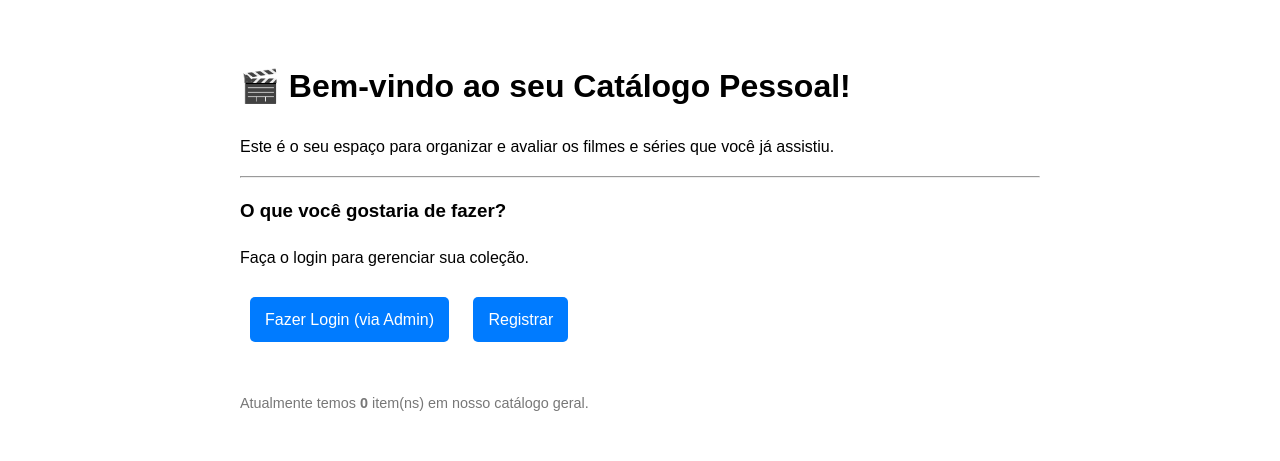
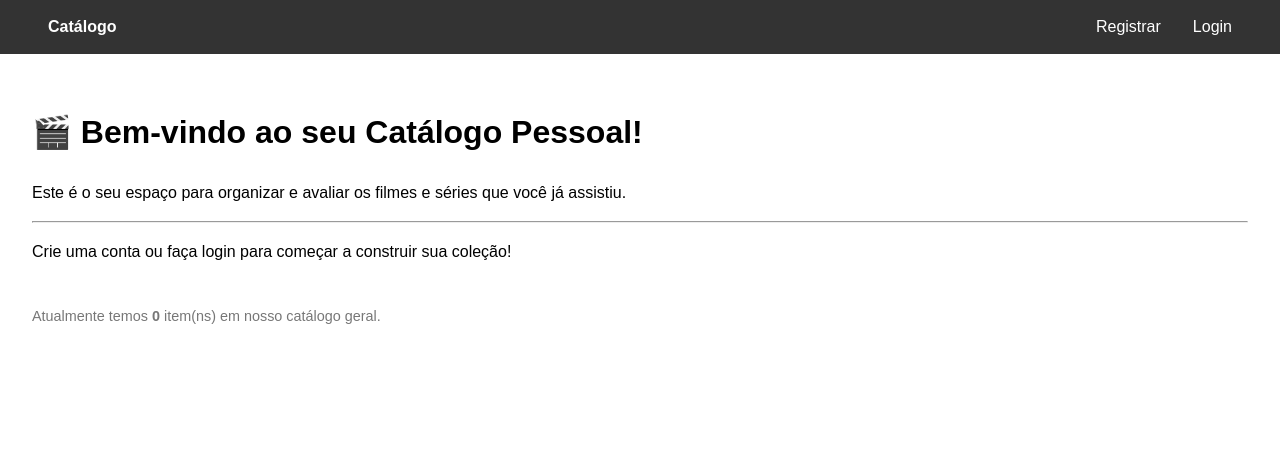
Before and after one commit to qualquercois1/Catalogo, a Django app: page / in a window 1280 px wide. Shown: the top 461 px of the page. Run offline with Django 5.2, Linux system fonts and the light colour scheme; data that the repository does not hold is empty.

Commit message:
Alterei o layout e a lógica para mostrar os filmes

```diff
--- a/catalog/models.py
+++ b/catalog/models.py
@@ -4,13 +4,13 @@ from django.core.validators import MinValueValidator, MaxValueValidator
 
 
 class Genero(models.Model):
-    nome = models.CharField(max_length=30, unique=True)
+    nome = models.CharField(max_length=50, unique=True)
 
     def __str__(self):
         return self.nome
 
 class Ator(models.Model):
-    nome = models.CharField(max_length=60)
+    nome = models.CharField(max_length=150)
 
     def __str__(self):
         return self.nome
--- /dev/null
+++ b/catalog/templates/catalog/base.html
@@ -0,0 +1,43 @@
+<!DOCTYPE html>
+<html lang="pt-br">
+<head>
+    <meta charset="UTF-8">
+    <meta name="viewport" content="width=device-width, initial-scale=1.0">
+
+    <title>{% block title %}Meu Catálogo{% endblock %}</title>
+
+    <style>
+        body { font-family: sans-serif; margin: 0; line-height: 1.6; }
+        .navbar { background-color: #333; overflow: hidden; padding: 0 2em; }
+        .navbar a { float: left; display: block; color: white; text-align: center; padding: 14px 16px; text-decoration: none; }
+        .navbar a:hover { background-color: #ddd; color: black; }
+        .navbar-right { float: right; }
+        .container { padding: 2em; }
+    </style>
+</head>
+<body>
+
+    <nav class="navbar">
+        <a href="{% url 'home' %}"><strong>Catálogo</strong></a>
+
+        {% if user.is_authenticated %}
+            <a href="{% url 'catalog:listar_meus_filmes' %}">Meus Itens</a>
+            <a href="{% url 'catalog:criar_item' %}">Adicionar Item</a>
+            <div class="navbar-right">
+                <a href="{% url 'admin:logout' %}">Sair ({{ user.username }})</a>
+            </div>
+        {% else %}
+            <div class="navbar-right">
+                <a href="{% url 'catalog:register' %}">Registrar</a>
+                <a href="{% url 'admin:login' %}">Login</a>
+            </div>
+        {% endif %}
+    </nav>
+
+    <main class="container">
+        {% block content %}
+        {% endblock %}
+    </main>
+
+</body>
+</html>
--- a/catalog/templates/catalog/home.html
+++ b/catalog/templates/catalog/home.html
@@ -1,39 +1,19 @@
-<!DOCTYPE html>
-<html lang="pt-br">
-<head>
-    <meta charset="UTF-g">
-    <meta name="viewport" content="width=device-width, initial-scale=1.0">
-    <title>Bem-vindo ao Catálogo de Filmes</title>
-    <style>
-        body { font-family: sans-serif; line-height: 1.6; padding: 2em; }
-        .container { max-width: 800px; margin: auto; }
-        .nav-link { display: inline-block; margin: 10px; padding: 10px 15px; background-color: #007bff; color: white; text-decoration: none; border-radius: 5px; }
-        .nav-link:hover { background-color: #0056b3; }
-        .footer { margin-top: 40px; font-size: 0.9em; color: #777; }
-    </style>
-</head>
-<body>
-    <div class="container">
-        <h1>🎬 Bem-vindo ao seu Catálogo Pessoal!</h1>
-        <p>Este é o seu espaço para organizar e avaliar os filmes e séries que você já assistiu.</p>
-        <hr>
+{% extends 'catalog/base.html' %}
 
-        <h3>O que você gostaria de fazer?</h3>
+{% block title %}Página Inicial - Meu Catálogo{% endblock %}
 
-        {% if user.is_authenticated %}
-            <p>Olá, {{ user.username }}!</p>
-            <a href="{% url 'catalog:criar_item' %}" class="nav-link">Adicionar Novo Filme/Série</a>
-            <a href="{% url 'admin:index' %}" class="nav-link">Acessar Painel Admin</a>
-            {% else %}
-            <p>Faça o login para gerenciar sua coleção.</p>
-            <a href="{% url 'admin:index' %}" class="nav-link">Fazer Login (via Admin)</a>
-            <a href="{% url 'catalog:register' %}" class="nav-link">Registrar</a>
+{% block content %}
+    <h1>🎬 Bem-vindo ao seu Catálogo Pessoal!</h1>
+    <p>Este é o seu espaço para organizar e avaliar os filmes e séries que você já assistiu.</p>
+    <hr>
 
-        {% endif %}
+    {% if not user.is_authenticated %}
+        <p>Crie uma conta ou faça login para começar a construir sua coleção!</p>
+    {% else %}
+        <p>Use o menu de navegação acima para gerenciar seus itens.</p>
+    {% endif %}
 
-        <div class="footer">
-            <p>Atualmente temos <strong>{{ total_itens }}</strong> item(ns) em nosso catálogo geral.</p>
-        </div>
+    <div style="margin-top: 40px; font-size: 0.9em; color: #777;">
+        <p>Atualmente temos <strong>{{ total_itens }}</strong> item(ns) em nosso catálogo geral.</p>
     </div>
-</body>
-</html>
+{% endblock %}
--- a/catalog/views.py
+++ b/catalog/views.py
@@ -2,14 +2,29 @@
 from django.shortcuts import render, redirect, get_object_or_404
 from django.contrib.auth.decorators import login_required
 from django.contrib.auth import login # <-- A LINHA QUE FALTAVA
-
+from django.db.models import Subquery, OuterRef
 from .models import Item, Avaliacao
 from .forms import CustomUserCreationForm, ItemForm
 
 
 @login_required
 def listar_meus_filmes(request):
-    filmes_do_usuario = Item.objects.filter(proprietario=request.user).order_by('-id')
+    # 1. Vamos criar uma subconsulta.
+    # Para cada Item na consulta principal (OuterRef('pk')), esta subconsulta vai buscar
+    # a 'nota' da Avaliacao que pertence ao usuário logado (request.user).
+    minha_nota_subquery = Avaliacao.objects.filter(
+        item_id=OuterRef('pk'),
+        usuario=request.user
+    ).values('nota')[:1] # O [:1] garante que pegamos apenas uma nota, caso haja alguma inconsistência.
+
+    # 2. Agora, fazemos a consulta principal.
+    # Buscamos todos os itens do proprietário e usamos .annotate() para adicionar um novo
+    # "campo virtual" chamado 'minha_nota' a cada item, preenchido com o resultado da subconsulta.
+    filmes_do_usuario = Item.objects.filter(
+        proprietario=request.user
+    ).annotate(
+        minha_nota=Subquery(minha_nota_subquery)
+    ).order_by('-id')
 
     context = {
         'filmes': filmes_do_usuario
```
Also changed, not shown: catalog/forms.py (+5 -2 lines), catalog/templates/catalog/meus_filmes.html (+23 -5 lines).
